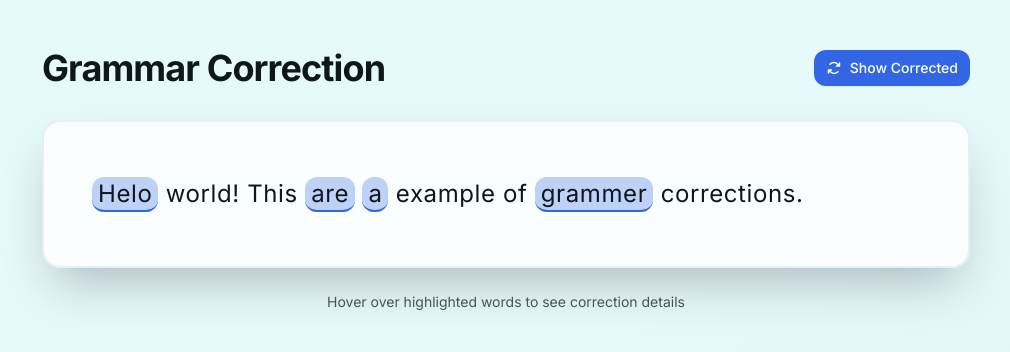
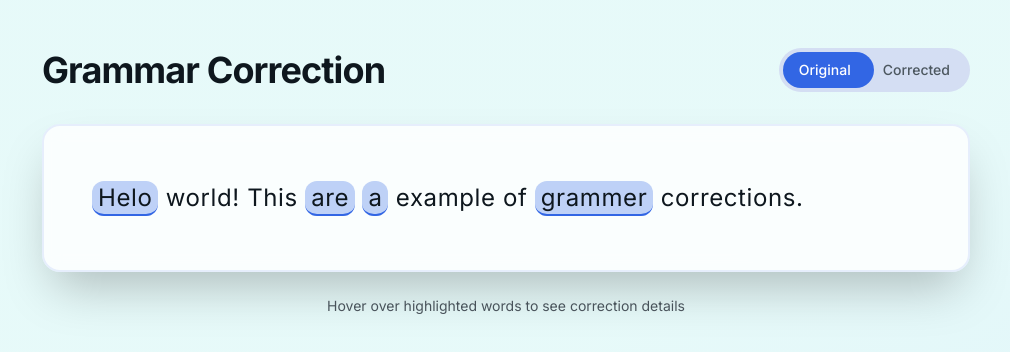
Before and after one commit to rohanod/grammar-correction, a React (Vite) app: page / in a window 1280 px wide. Shown: the top 352 px of the page, without its empty margins (134-1144 px from the left). Built offline with nearby package versions, Linux system fonts and the light colour scheme.

Commit message:
Generated by Spark: Make this a toggle(Original - Corrected

```diff
--- a/src/App.tsx
+++ b/src/App.tsx
@@ -1,9 +1,7 @@
 import { useState } from 'react'
 import { TextWithHighlights } from '@/components/TextWithHighlights'
 import { Card } from '@/components/ui/card'
-import { Button } from '@/components/ui/button'
 import { CorrectionData } from '@/lib/types'
-import { ArrowsClockwise } from '@phosphor-icons/react'
 import { motion } from 'framer-motion'
 
 const EXAMPLE_DATA: CorrectionData = {
@@ -64,17 +62,33 @@ function App() {
               </p>
             </div>
             <div className="flex items-center gap-3 w-full md:w-auto">
-              <Button
-                onClick={() => setShowCorrected(!showCorrected)}
-                className="gap-2 w-full md:w-auto"
-                variant={showCorrected ? "secondary" : "default"}
-                size="default"
-              >
-                <ArrowsClockwise size={18} weight="bold" />
-                <span className="whitespace-nowrap">
-                  {showCorrected ? 'Show Original' : 'Show Corrected'}
-                </span>
-              </Button>
+              <div className="relative inline-flex items-center bg-muted rounded-full p-1 w-full md:w-auto">
+                <button
+                  onClick={() => setShowCorrected(false)}
+                  className={`relative z-10 px-4 py-2 rounded-full text-sm font-medium transition-colors duration-200 flex-1 md:flex-none ${
+                    !showCorrected ? 'text-primary-foreground' : 'text-muted-foreground hover:text-foreground'
+                  }`}
+                >
+                  Original
+                </button>
+                <button
+                  onClick={() => setShowCorrected(true)}
+                  className={`relative z-10 px-4 py-2 rounded-full text-sm font-medium transition-colors duration-200 flex-1 md:flex-none ${
+                    showCorrected ? 'text-primary-foreground' : 'text-muted-foreground hover:text-foreground'
+                  }`}
+                >
+                  Corrected
+                </button>
+                <motion.div
+                  className="absolute top-1 bottom-1 bg-primary rounded-full"
+                  initial={false}
+                  animate={{
+                    left: showCorrected ? '50%' : '0.25rem',
+                    right: showCorrected ? '0.25rem' : '50%',
+                  }}
+                  transition={{ type: 'spring', stiffness: 500, damping: 30 }}
+                />
+              </div>
             </div>
           </div>
         </motion.div>
```
